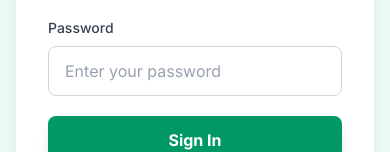
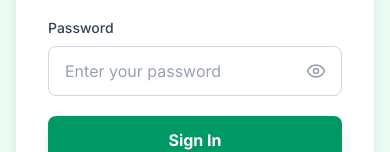
Before and after one commit to Aravind-2508/hostelManagement, a React app in the folder frontend/: page /student-login in a window 390 px wide. Shown: the part 462-614 px from the top of the page. Built offline with nearby package versions, Linux system fonts and the light colour scheme; the HTML template or start-up script is replaced by a standard one.

Commit message:
fix: student login eye icon + mobile student list card layout with visible actions

```diff
--- a/frontend/src/pages/StudentLogin.jsx
+++ b/frontend/src/pages/StudentLogin.jsx
@@ -2,11 +2,12 @@ import API_URL from '../config/api';
 import { useState } from 'react';
 import { useNavigate, Link } from 'react-router-dom';
 import axios from 'axios';
-import { GraduationCap } from 'lucide-react';
+import { GraduationCap, Eye, EyeOff } from 'lucide-react';
 
 const StudentLogin = () => {
     const [rollNo, setRollNo] = useState('');
     const [password, setPassword] = useState('');
+    const [showPassword, setShowPassword] = useState(false);
     const [error, setError] = useState('');
     const [loading, setLoading] = useState(false);
     const navigate = useNavigate();
@@ -63,16 +64,27 @@ const StudentLogin = () => {
 
                     <div>
                         <label className="block text-sm font-medium text-gray-700 mb-2">Password</label>
+                        <div className="relative">
                             <input
-                            type="password"
+                                type={showPassword ? 'text' : 'password'}
                                 value={password}
                                 onChange={(e) => setPassword(e.target.value)}
-                            className="w-full px-4 py-3 rounded-lg border border-gray-300 focus:ring-2 focus:ring-emerald-500 focus:border-emerald-500 outline-none transition-all text-gray-900 bg-white placeholder-gray-400"
+                                className="w-full px-4 py-3 pr-12 rounded-lg border border-gray-300 focus:ring-2 focus:ring-emerald-500 focus:border-emerald-500 outline-none transition-all text-gray-900 bg-white placeholder-gray-400"
                                 placeholder="Enter your password"
                                 required
                                 disabled={loading}
                                 autoComplete="current-password"
                             />
+                            <button
+                                type="button"
+                                onClick={() => setShowPassword(!showPassword)}
+                                className="absolute right-3 top-1/2 -translate-y-1/2 text-gray-400 hover:text-gray-600 transition-colors p-1"
+                                tabIndex={-1}
+                                aria-label={showPassword ? 'Hide password' : 'Show password'}
+                            >
+                                {showPassword ? <EyeOff size={20} /> : <Eye size={20} />}
+                            </button>
+                        </div>
                     </div>
 
                     <button
--- a/frontend/src/pages/StudentManagement.jsx
+++ b/frontend/src/pages/StudentManagement.jsx
@@ -150,7 +150,58 @@ const StudentManagement = () => {
                     </div>
                 </div>
 
-                <div className="overflow-x-auto">
+                {/* ── Mobile card list (shown below md) ── */}
+                <div className="md:hidden divide-y divide-gray-100">
+                    {loading ? (
+                        Array.from({ length: 3 }).map((_, i) => (
+                            <div key={i} className="p-4 space-y-2">
+                                <div className="skeleton h-4 w-40 rounded" />
+                                <div className="skeleton h-3 w-28 rounded" />
+                            </div>
+                        ))
+                    ) : filteredStudents.length === 0 ? (
+                        <EmptyState icon={Users} title="No students found" description="Try a different search or add a new student." />
+                    ) : filteredStudents.map((s) => (
+                        <div key={s._id} className="p-4 flex items-center gap-3">
+                            {/* Avatar */}
+                            <div className="w-10 h-10 rounded-full bg-gradient-to-br from-indigo-400 to-violet-500 flex items-center justify-center text-white text-sm font-bold flex-shrink-0">
+                                {s.name[0].toUpperCase()}
+                            </div>
+
+                            {/* Info */}
+                            <div className="flex-1 min-w-0">
+                                <p className="font-semibold text-sm text-gray-900 truncate">{s.name}</p>
+                                <p className="text-xs text-gray-500">Roll: {s.rollNo} · Room: {s.roomNo}</p>
+                                {s.phone && <p className="text-xs text-gray-400">{s.phone}</p>}
+                                <span className={`inline-block mt-1 text-xs font-semibold px-2 py-0.5 rounded-full ${s.status === 'Active'
+                                    ? 'bg-emerald-100 text-emerald-700'
+                                    : 'bg-red-100 text-red-600'
+                                    }`}>{s.status}</span>
+                            </div>
+
+                            {/* Action buttons — always visible on mobile */}
+                            <div className="flex items-center gap-1 flex-shrink-0">
+                                <button
+                                    onClick={() => openEditModal(s)}
+                                    className="p-2.5 rounded-xl text-indigo-600 bg-indigo-50 hover:bg-indigo-100 transition"
+                                    title="Edit"
+                                >
+                                    <Edit size={16} />
+                                </button>
+                                <button
+                                    onClick={() => deleteStudent(s._id, s.name)}
+                                    className="p-2.5 rounded-xl text-red-500 bg-red-50 hover:bg-red-100 transition"
+                                    title="Delete"
+                                >
+                                    <Trash2 size={16} />
+                                </button>
+                            </div>
+                        </div>
+                    ))}
+                </div>
+
+                {/* ── Desktop table (shown at md+) ── */}
+                <div className="hidden md:block overflow-x-auto">
                     <table className="w-full text-left">
                         <thead>
                             <tr className="border-b border-base">
@@ -219,6 +270,7 @@ const StudentManagement = () => {
                         </tbody>
                     </table>
                 </div>
+
             </Card>
 
             {/* Add / Edit Modal */}
@@ -227,6 +279,7 @@ const StudentManagement = () => {
                 onClose={() => setShowModal(false)}
                 title={editStudent ? 'Edit Student' : 'Add New Student'}
                 size="lg"
+
             >
                 <form onSubmit={handleSubmit} className="space-y-4">
                     <div className="grid grid-cols-2 gap-4">
```
Lines whose indentation alone changed are shown as unchanged.
